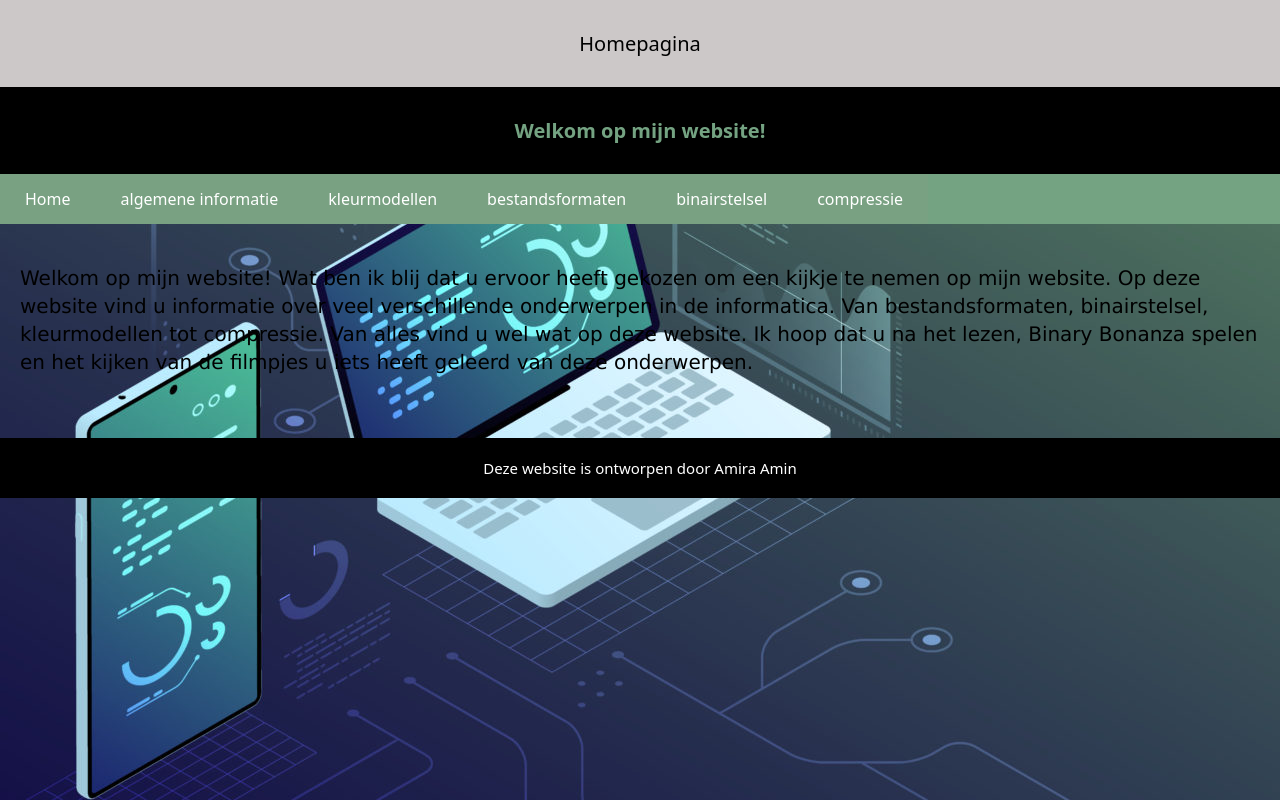
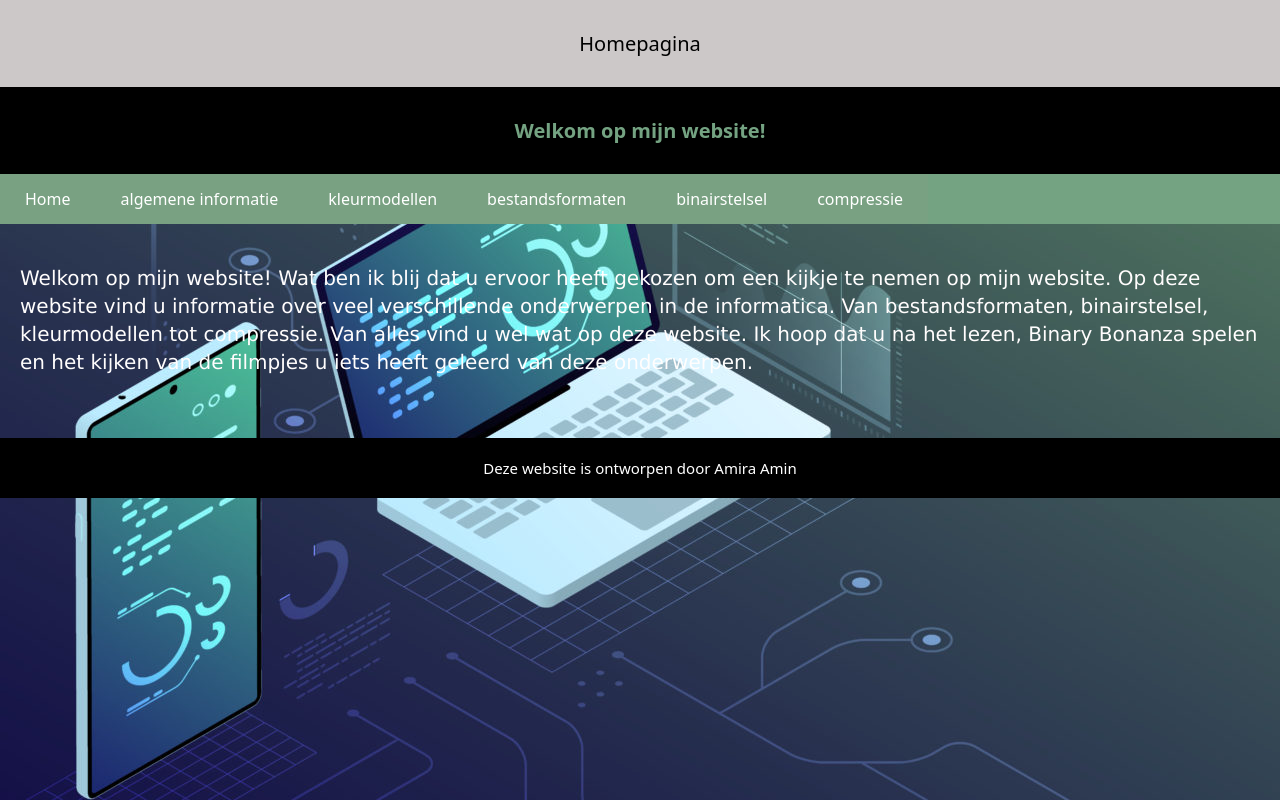
Before and after one commit to AmiraVlc/AmiraVlc.github.io, a plain HTML site: page index.html in a window 1280 px wide. Drawn offline with Linux system fonts and the light colour scheme.

Commit message:
ns d vjbh

```diff
--- a/index.html
+++ b/index.html
@@ -29,13 +29,15 @@
 
 
          <body id="lomp">
-         <p> Welkom op mijn website!
-            Wat ben ik blij dat u ervoor heeft gekozen om een kijkje te nemen op mijn website.
-            Op deze website vind u informatie over veel verschillende onderwerpen in de informatica.
-            Van bestandsformaten, binairstelsel, kleurmodellen tot compressie.
-            Van alles vind u wel wat op deze website.
-            Ik hoop dat u na het lezen, Binary Bonanza spelen en het kijken van de filmpjes u iets heeft geleerd van deze onderwerpen.
-         </p>
+         <p style="color:rgb(255, 253, 253);">
+         Welkom op mijn website!
+         Wat ben ik blij dat u ervoor heeft gekozen om een kijkje te nemen op mijn website.
+         Op deze website vind u informatie over veel verschillende onderwerpen in de informatica.
+         Van bestandsformaten, binairstelsel, kleurmodellen tot compressie.
+         Van alles vind u wel wat op deze website.
+         Ik hoop dat u na het lezen, Binary Bonanza spelen en het kijken van de filmpjes u iets heeft geleerd van deze onderwerpen. </p>
+
+
       </body>
 
 
```
